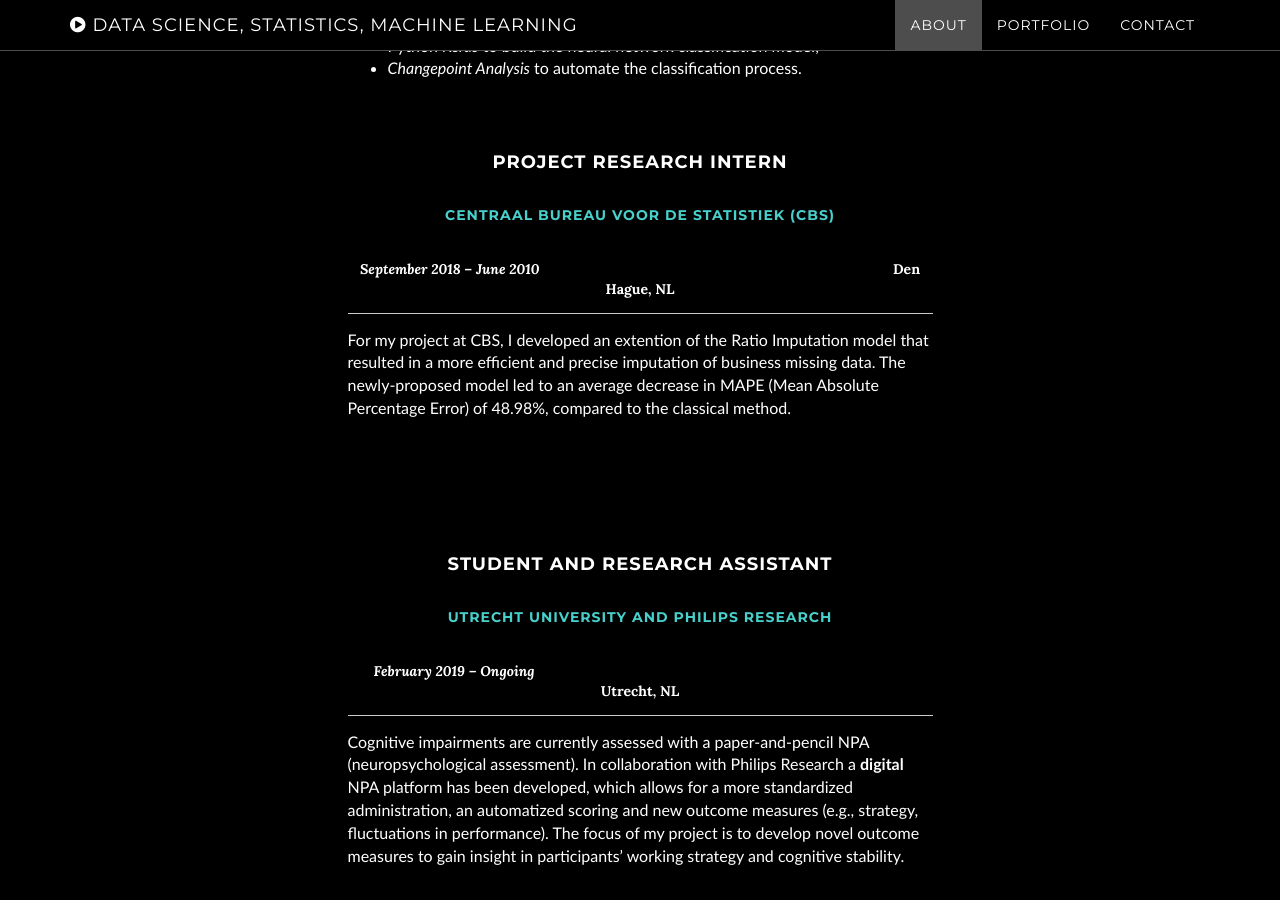
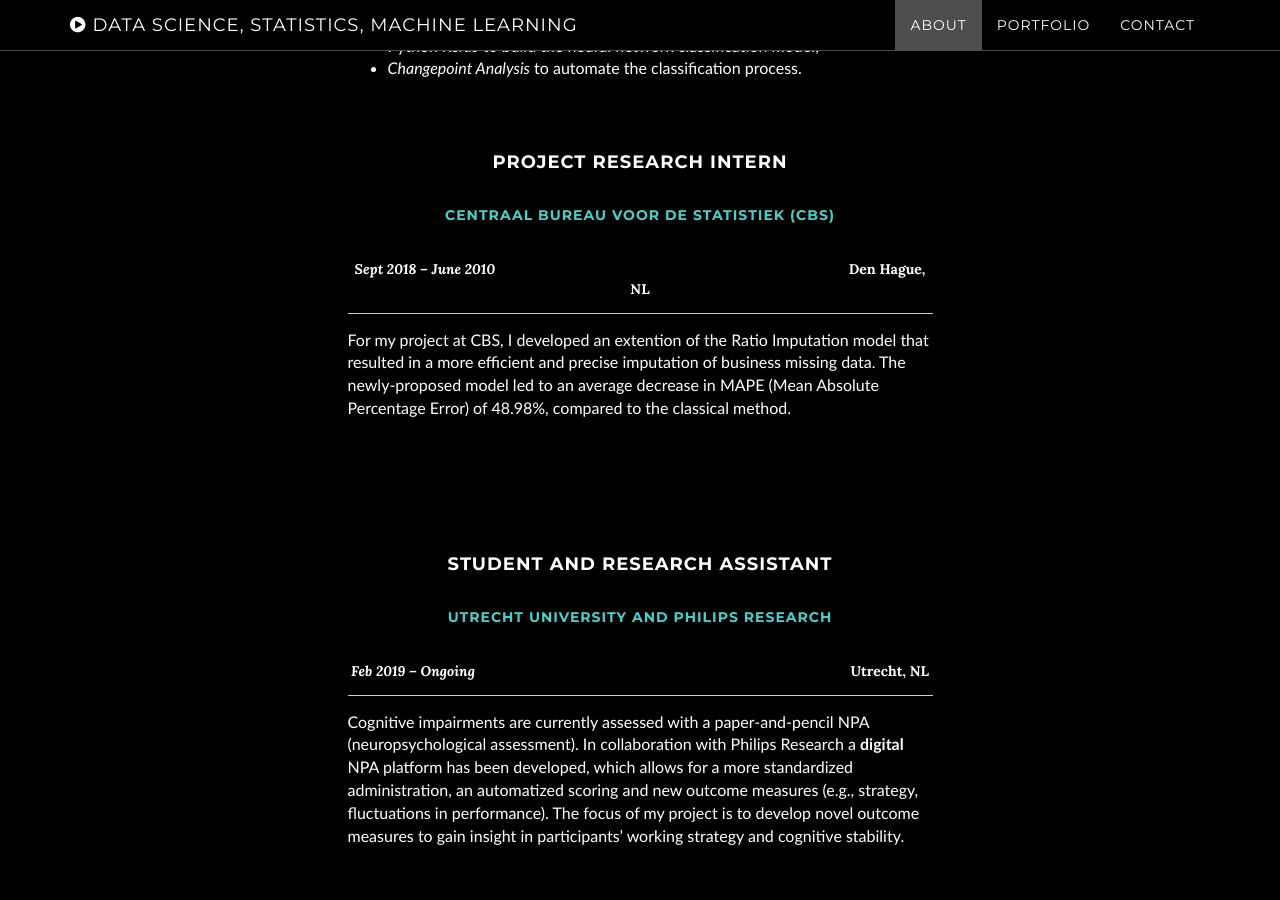
Before and after one commit to AgneseG/AgneseG.github.io, a Jekyll site: the page built from index.html, in a window 1280 px wide and 900 px high, scrolled down 1967 px. Built offline with Jekyll 4.4.1, drawn with Linux system fonts in a browser that asks for light colours.

Commit message:
Update about.html

```diff
--- a/_includes/about.html
+++ b/_includes/about.html
@@ -44,7 +44,7 @@
                     <div class="cntr">
 <h4 >Project Research Intern</h4>
 <h5 style="color:#48D1CC">Centraal Bureau voor de Statistiek (CBS)</h5>
-<strong  style="text-align: left;"><em>September 2018 &ndash; June 2010 &nbsp;</em> &nbsp;&nbsp;&nbsp;&nbsp;&nbsp;&nbsp;&nbsp;&nbsp;&nbsp;&nbsp;&nbsp;&nbsp;&nbsp;&nbsp;&nbsp;&nbsp;&nbsp; &nbsp;&nbsp;&nbsp; &nbsp;&nbsp;&nbsp;&nbsp;&nbsp;&nbsp;&nbsp;&nbsp;&nbsp;&nbsp;&nbsp;&nbsp; &nbsp; &nbsp;  &nbsp; &nbsp; &nbsp; &nbsp; &nbsp; &nbsp; &nbsp; &nbsp;&nbsp; &nbsp; &nbsp; &nbsp; &nbsp; &nbsp;&nbsp; &nbsp; &nbsp; &nbsp; &nbsp; &nbsp;  &nbsp; &nbsp; &nbsp; &nbsp; &nbsp; &nbsp; &nbsp; &nbsp; Den Hague, NL</strong>
+<strong  style="text-align: left;"><em>Sept 2018 &ndash; June 2010 &nbsp;</em> &nbsp;&nbsp;&nbsp;&nbsp;&nbsp;&nbsp;&nbsp;&nbsp;&nbsp;&nbsp;&nbsp;&nbsp;&nbsp;&nbsp;&nbsp;&nbsp;&nbsp; &nbsp;&nbsp;&nbsp; &nbsp;&nbsp;&nbsp;&nbsp;&nbsp;&nbsp;&nbsp;&nbsp;&nbsp;&nbsp;&nbsp;&nbsp; &nbsp; &nbsp;  &nbsp; &nbsp; &nbsp; &nbsp; &nbsp; &nbsp; &nbsp; &nbsp;&nbsp; &nbsp; &nbsp; &nbsp; &nbsp; &nbsp;&nbsp; &nbsp; &nbsp; &nbsp; &nbsp; &nbsp;  &nbsp; &nbsp; &nbsp; &nbsp; &nbsp; &nbsp; &nbsp; &nbsp; Den Hague, NL</strong>
 <hr/>
 <div style="font-family:Optima;font-size:16px;font-weight:500;text-align: left;">For my project at CBS, I developed an extention of the Ratio Imputation model that resulted in a more efficient and precise imputation of business missing data. The newly-proposed model led to an average decrease in MAPE (Mean Absolute Percentage Error) of 48.98%, compared to the classical method.</div>
 <h5  style="color:black">I</h5>
@@ -55,7 +55,7 @@
  <div class="cntr">
 <h4 " >Student and Research Assistant</h4>
 <h5 style="color:#48D1CC">Utrecht University and Philips Research</h5>
-<strong  style="text-align: left;"><em>February 2019 &ndash; Ongoing &nbsp;</em> &nbsp;&nbsp;&nbsp;&nbsp;&nbsp;&nbsp;&nbsp;&nbsp;&nbsp;&nbsp;&nbsp;&nbsp;&nbsp; &nbsp;&nbsp;&nbsp; &nbsp;&nbsp;&nbsp;&nbsp;&nbsp;&nbsp;&nbsp;&nbsp;&nbsp;&nbsp;  &nbsp;&nbsp;&nbsp; &nbsp;&nbsp;&nbsp;&nbsp;&nbsp;&nbsp;&nbsp;&nbsp; &nbsp;  &nbsp; &nbsp; &nbsp; &nbsp; &nbsp; &nbsp; &nbsp; &nbsp; &nbsp; &nbsp;&nbsp; &nbsp; &nbsp; &nbsp; &nbsp; &nbsp; &nbsp; &nbsp; &nbsp; &nbsp; &nbsp; &nbsp; &nbsp; &nbsp; &nbsp; &nbsp; &nbsp; &nbsp; Utrecht, NL</strong>
+<strong  style="text-align: left;"><em>Feb 2019 &ndash; Ongoing &nbsp;</em> &nbsp;&nbsp;&nbsp;&nbsp;&nbsp;&nbsp;&nbsp;&nbsp;&nbsp;&nbsp;&nbsp;&nbsp;&nbsp; &nbsp;&nbsp;&nbsp; &nbsp;&nbsp;&nbsp;&nbsp;&nbsp;&nbsp;&nbsp;&nbsp;&nbsp;&nbsp;  &nbsp;&nbsp;&nbsp; &nbsp;&nbsp;&nbsp;&nbsp;&nbsp;&nbsp;&nbsp;&nbsp; &nbsp;  &nbsp; &nbsp; &nbsp; &nbsp; &nbsp; &nbsp; &nbsp; &nbsp; &nbsp; &nbsp;&nbsp; &nbsp; &nbsp; &nbsp; &nbsp; &nbsp; &nbsp; &nbsp; &nbsp; &nbsp; &nbsp; &nbsp; &nbsp; &nbsp; &nbsp; &nbsp; &nbsp; &nbsp; Utrecht, NL</strong>
 <hr/>
                     <div  style="font-family:Optima;font-size:16px;font-weight:500;text-align: left;" >
 Cognitive impairments are currently assessed with a paper-and-pencil NPA (neuropsychological assessment).
```
